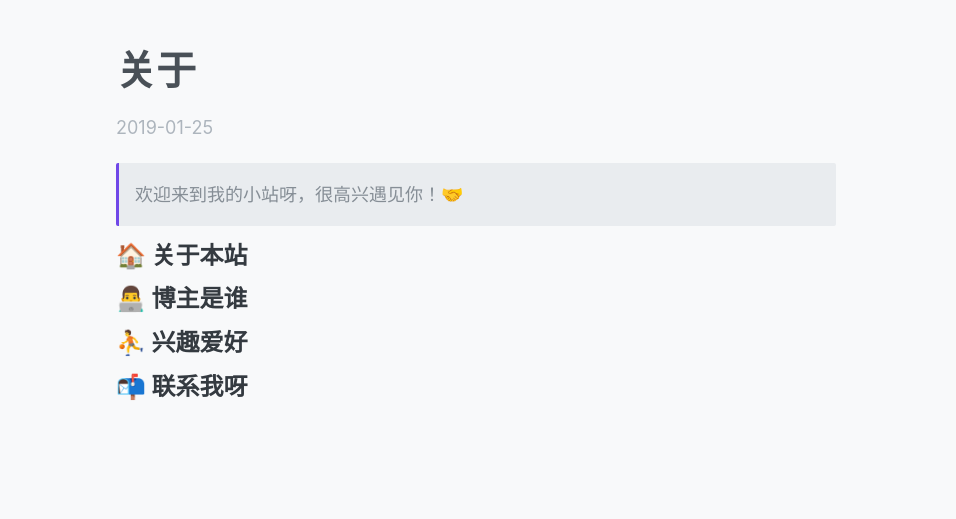
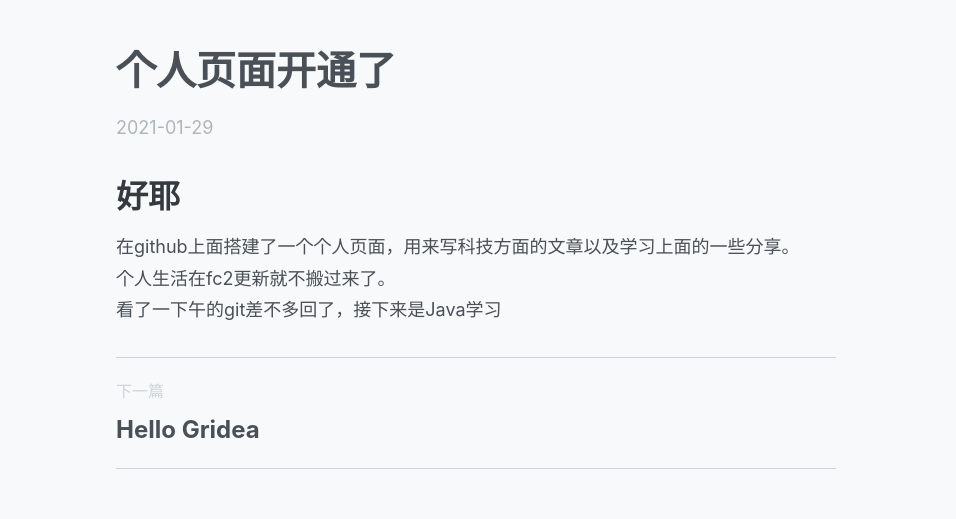
Before and after one commit to Hely10086/Hely10086.github.io, a plain HTML site: page post/ge-ren-ye-mian-kai-tong-liao/index.html in a window 1280 px wide. Shown: the top 519 px of the page, 324-1280 px from the left. Drawn offline with nearby package versions, Linux system fonts and the light colour scheme.

Commit message:
update from gridea: 2021-01-29 20:26:27

```diff
--- a/post/about/index.html
+++ b/post/ge-ren-ye-mian-kai-tong-liao/index.html
@@ -3,12 +3,12 @@
   <head>
     <meta charset="utf-8" >
 
-<title>关于 | Gridea</title>
+<title>个人页面开通了 | Gridea</title>
 
 <meta name="viewport" content="width=device-width, initial-scale=1, maximum-scale=1, user-scalable=no">
 
 <link rel="stylesheet" href="https://use.fontawesome.com/releases/v5.7.2/css/all.css" integrity="sha384-fnmOCqbTlWIlj8LyTjo7mOUStjsKC4pOpQbqyi7RrhN7udi9RwhKkMHpvLbHG9Sr" crossorigin="anonymous">
-<link rel="shortcut icon" href="https://hely10086.github.io/favicon.ico?v=1611922893636">
+<link rel="shortcut icon" href="https://hely10086.github.io/favicon.ico?v=1611923178208">
 <link rel="stylesheet" href="https://hely10086.github.io/styles/main.css">
 
 
@@ -18,14 +18,11 @@
 
 
 
-    <meta name="description" content="
-欢迎来到我的小站呀，很高兴遇见你！🤝
-
-🏠 关于本站
-👨‍💻 博主是谁
-⛹ 兴趣爱好
-📬 联系我呀
-..." />
+    <meta name="description" content="好耶
+在github上面搭建了一个个人页面，用来写科技方面的文章以及学习上面的一些分享。
+个人生活在fc2更新就不搬过来了。
+看了一下午的git差不多回了，接下来是Java学习
+" />
     <meta name="keywords" content="" />
   </head>
   <body>
@@ -35,7 +32,7 @@
   <div class="top-container" data-aos="fade-right">
     <div class="top-header-container">
       <a class="site-title-container" href="https://hely10086.github.io">
-        <img src="https://hely10086.github.io/images/avatar.png?v=1611922893636" class="site-logo">
+        <img src="https://hely10086.github.io/images/avatar.png?v=1611923178208" class="site-logo">
         <h1 class="site-title">Gridea</h1>
       </a>
       <div class="menu-btn" @click="menuVisible = !menuVisible">
@@ -97,20 +94,26 @@
       <div class="main-container">
         <div class="content-container" data-aos="fade-up">
           <div class="post-detail">
-            <h2 class="post-title">关于</h2>
-            <div class="post-date">2019-01-25</div>
+            <h2 class="post-title">个人页面开通了</h2>
+            <div class="post-date">2021-01-29</div>
 
             <div class="post-content" v-pre>
-              <blockquote>
-<p>欢迎来到我的小站呀，很高兴遇见你！🤝</p>
-</blockquote>
-<h2 id="关于本站">🏠 关于本站</h2>
-<h2 id="博主是谁">👨‍💻 博主是谁</h2>
-<h2 id="兴趣爱好">⛹ 兴趣爱好</h2>
-<h2 id="联系我呀">📬 联系我呀</h2>
+              <h1 id="好耶">好耶</h1>
+<p>在github上面搭建了一个个人页面，用来写科技方面的文章以及学习上面的一些分享。<br>
+个人生活在fc2更新就不搬过来了。<br>
+看了一下午的git差不多回了，接下来是Java学习</p>
 
             </div>
 
+
+              <div class="next-post">
+                <div class="next">下一篇</div>
+                <a href="https://hely10086.github.io/post/hello-gridea/">
+                  <h3 class="post-title">
+                    Hello Gridea
+                  </h3>
+                </a>
+              </div>
 
 
 
```
Also changed, not shown: archives/index.html (+19 -2 lines), atom.xml (+13 -1 lines), index.html (+17 -2 lines), post/hello-gridea/index.html (+2 -2 lines), tag/CQFAZOJHU/index.html (+2 -2 lines), tags/index.html (+2 -2 lines).
